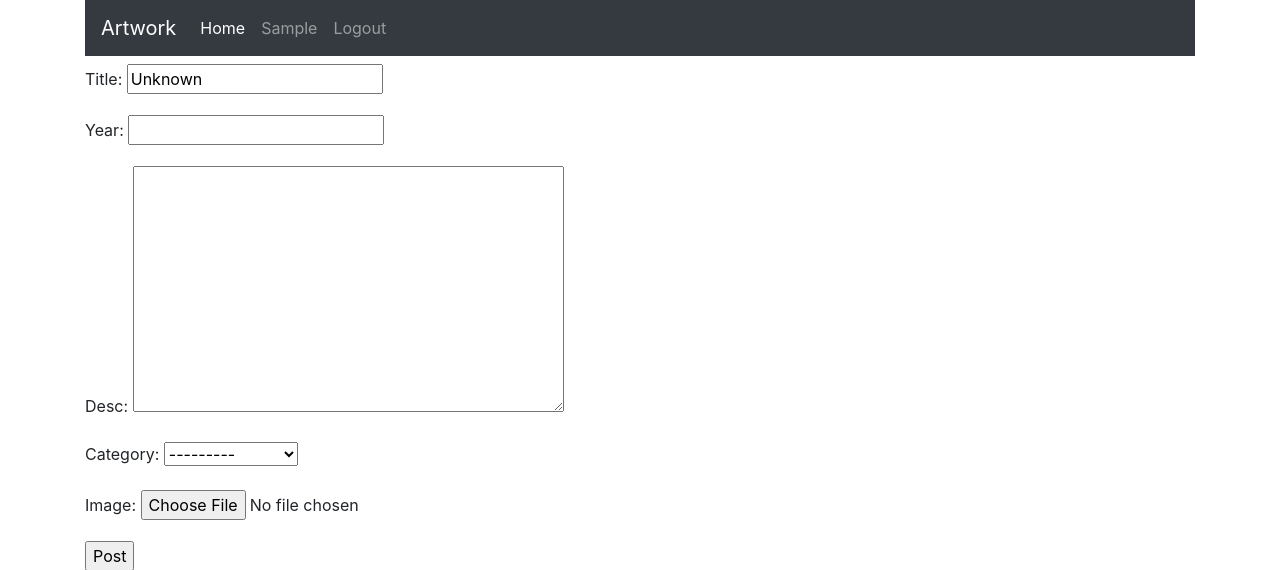
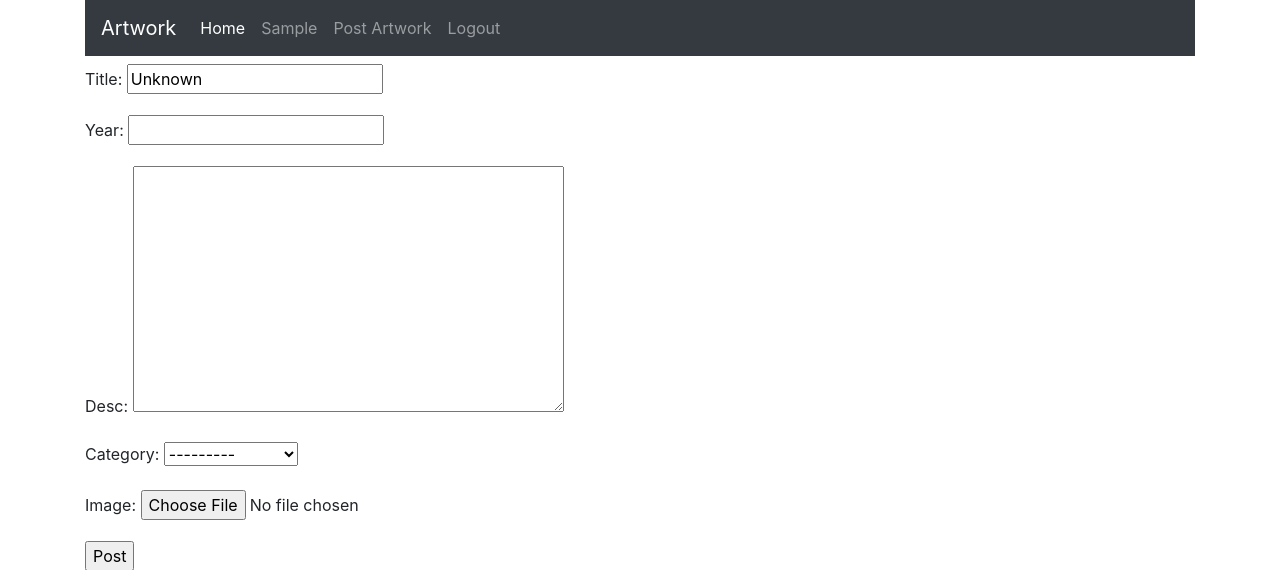
Before and after one commit to Shohel-Hasan/Artwork-Gallery, a Django app: page /art-post/ in a window 1280 px wide. Shown: the top 570 px of the page. Run offline with Django 4.2, Linux system fonts and the light colour scheme; the visitor is signed in with stand-in values (Sample User, id 1).

Commit message:
fix(navbar): update navbar list

```diff
--- a/templates/navbar.html
+++ b/templates/navbar.html
@@ -12,6 +12,9 @@
             <li class="nav-item">
             <a class="nav-link" href="/profile/{{ request.user }}/">{{ request.user|title }}</a>
           </li>
+            <li class="nav-item">
+            <a class="nav-link" href="art-post/">Post Artwork</a>
+          </li>
 
             <li class="nav-item">
             <a class="nav-link" href="/logout">Logout</a>
@@ -22,7 +25,7 @@
           </li>
 
           <li class="nav-item">
-            <a class="nav-link" href="/user-create">Signin</a>
+            <a class="nav-link" href="/user-create">Sign up</a>
              </li>
         {% endif %}
     </ul>
```
Also changed, not shown: media/Profile_avater/Joaquin-Joker-webshop-main.jpg (added), media/art_image/1580653_83bd20cc3d6c34cf8cc0ff7cfa499f3e.jpeg (added), media/art_image/1580653_83bd20cc3d6c34cf8cc0ff7cfa499f3e_aJtMeyP.jpeg (added), 1 other file.
